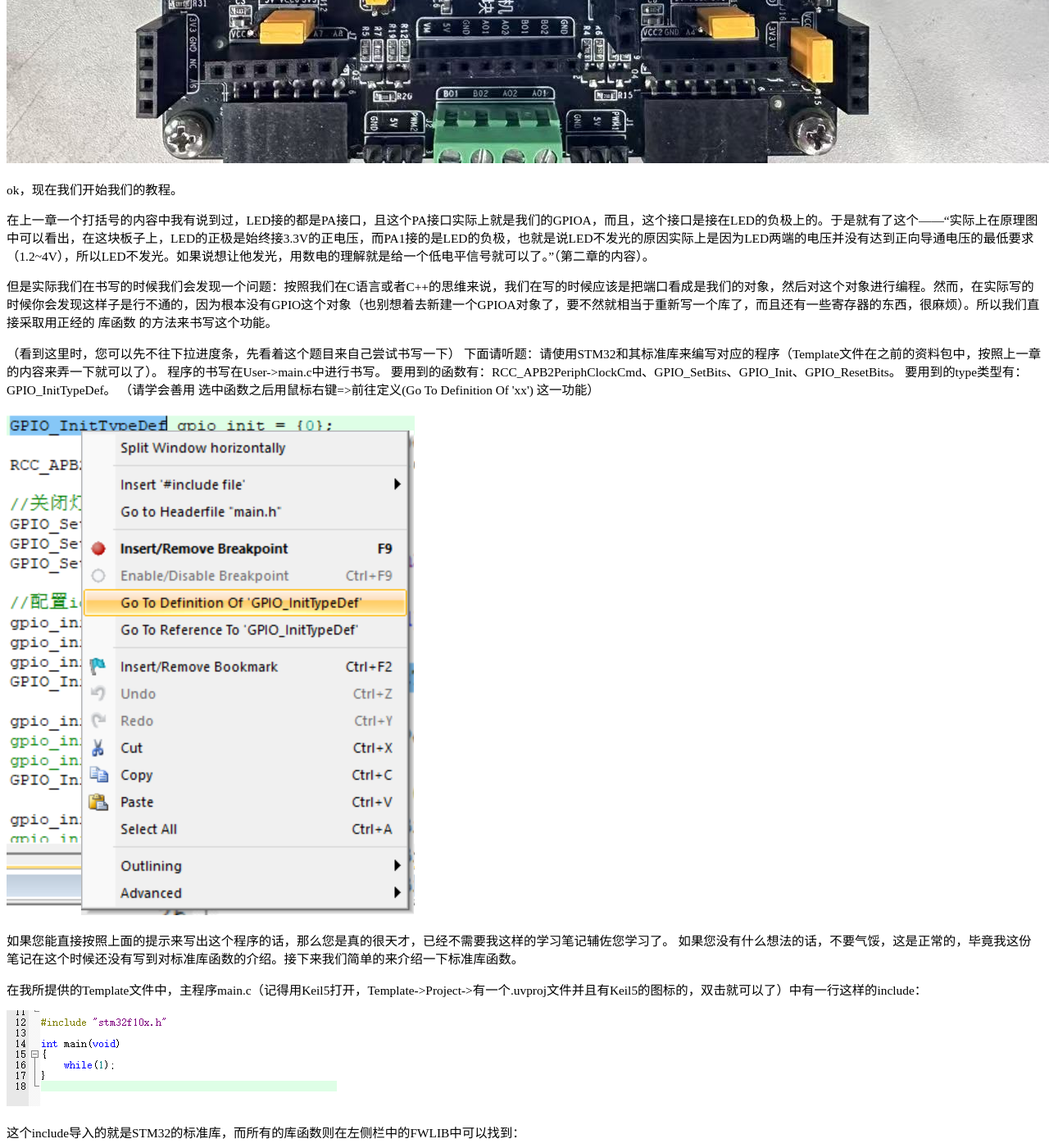
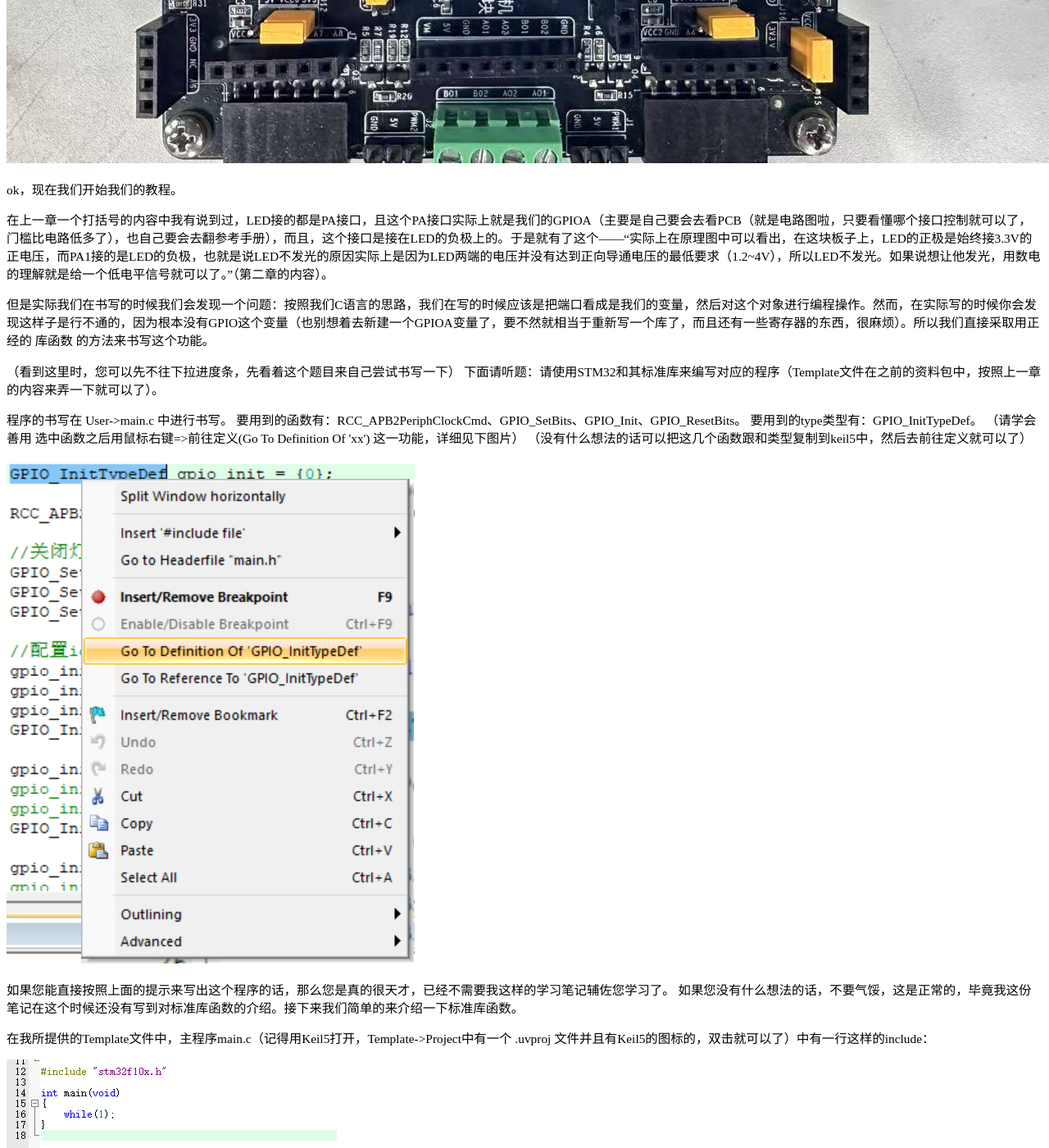
Before and after one commit to NBUComputerRepairClub/nbu-icicles, an MkDocs documentation site: the page built from docs/课外拓展学习/单片机相关/野火_STM32F103C8T6/Chapter3.md, in a window 1280 px wide and 1400 px high, scrolled down 17813 px. Shown: the whole window at 82% size. Built offline with MkDocs 1.6.1 and Material for MkDocs 9.7.7, drawn with Linux system fonts in a browser that asks for light colours; comment, search, counter and statistics services are not loaded; some of the changed text lies outside the part shown.

Commit message:
docs: 补充了C8T6单片机的内容，并修复了部分bug

````diff
--- a/docs/课外拓展学习/单片机相关/野火_STM32F103C8T6/Chapter3.md
+++ b/docs/课外拓展学习/单片机相关/野火_STM32F103C8T6/Chapter3.md
@@ -8,23 +8,25 @@
 
 ok，现在我们开始我们的教程。
 
-在上一章一个打括号的内容中我有说到过，LED接的都是PA接口，且这个PA接口实际上就是我们的GPIOA，而且，这个接口是接在LED的负极上的。于是就有了这个——“实际上在原理图中可以看出，在这块板子上，LED的正极是始终接3.3V的正电压，而PA1接的是LED的负极，也就是说LED不发光的原因实际上是因为LED两端的电压并没有达到正向导通电压的最低要求（1.2~4V），所以LED不发光。如果说想让他发光，用数电的理解就是给一个低电平信号就可以了。”（第二章的内容）。
+在上一章一个打括号的内容中我有说到过，LED接的都是PA接口，且这个PA接口实际上就是我们的GPIOA（主要是自己要会去看PCB（就是电路图啦，只要看懂哪个接口控制就可以了，门槛比电路低多了），也自己要会去翻参考手册），而且，这个接口是接在LED的负极上的。于是就有了这个——“实际上在原理图中可以看出，在这块板子上，LED的正极是始终接3.3V的正电压，而PA1接的是LED的负极，也就是说LED不发光的原因实际上是因为LED两端的电压并没有达到正向导通电压的最低要求（1.2~4V），所以LED不发光。如果说想让他发光，用数电的理解就是给一个低电平信号就可以了。”（第二章的内容）。
 
-但是实际我们在书写的时候我们会发现一个问题：按照我们在C语言或者C++的思维来说，我们在写的时候应该是把端口看成是我们的对象，然后对这个对象进行编程。然而，在实际写的时候你会发现这样子是行不通的，因为根本没有GPIO这个对象（也别想着去新建一个GPIOA对象了，要不然就相当于重新写一个库了，而且还有一些寄存器的东西，很麻烦）。所以我们直接采取用正经的 库函数 的方法来书写这个功能。
+但是实际我们在书写的时候我们会发现一个问题：按照我们C语言的思路，我们在写的时候应该是把端口看成是我们的变量，然后对这个对象进行编程操作。然而，在实际写的时候你会发现这样子是行不通的，因为根本没有GPIO这个变量（也别想着去新建一个GPIOA变量了，要不然就相当于重新写一个库了，而且还有一些寄存器的东西，很麻烦）。所以我们直接采取用正经的 库函数 的方法来书写这个功能。
 
 （看到这里时，您可以先不往下拉进度条，先看着这个题目来自己尝试书写一下）
 下面请听题：请使用STM32和其标准库来编写对应的程序（Template文件在之前的资料包中，按照上一章的内容来弄一下就可以了）。
-程序的书写在User->main.c中进行书写。
+
+程序的书写在 User->main.c 中进行书写。
 要用到的函数有：RCC_APB2PeriphClockCmd、GPIO_SetBits、GPIO_Init、GPIO_ResetBits。
 要用到的type类型有：GPIO_InitTypeDef。
-（请学会善用 选中函数之后用鼠标右键=>前往定义(Go To Definition Of 'xx') 这一功能）
+（请学会善用 选中函数之后用鼠标右键=>前往定义(Go To Definition Of 'xx') 这一功能，详细见下图片）
+（没有什么想法的话可以把这几个函数跟和类型复制到keil5中，然后去前往定义就可以了）
 
 ![前往定义](./相关图片/3-2%20前往定义.png#pic_center)
 
 如果您能直接按照上面的提示来写出这个程序的话，那么您是真的很天才，已经不需要我这样的学习笔记辅佐您学习了。
 如果您没有什么想法的话，不要气馁，这是正常的，毕竟我这份笔记在这个时候还没有写到对标准库函数的介绍。接下来我们简单的来介绍一下标准库函数。
 
-在我所提供的Template文件中，主程序main.c（记得用Keil5打开，Template->Project->有一个.uvproj文件并且有Keil5的图标的，双击就可以了）中有一行这样的include：
+在我所提供的Template文件中，主程序main.c（记得用Keil5打开，Template->Project中有一个 .uvproj 文件并且有Keil5的图标的，双击就可以了）中有一行这样的include：
 
 ![include](./相关图片/3-3%20include.png#pic_center)
 
@@ -131,4 +133,4 @@ void LED_OFF(GPIO_TypeDef* GPIOx, uint16_t GPIO_Pin)
 
 ```
 
-（这个代码看上去还是很冗杂的，有没有其他的办法可以让我们把这个代码给简化呢？）
+（这个代码看上去还是很冗杂的，有没有其他的办法可以让我们把这个代码给简化呢？或者，更精确一点——把这个 main 函数给简化呢？）
````
Also changed, not shown: other parts of docs/课外拓展学习/单片机相关/野火_STM32F103C8T6/Chapter3.md (+3 -3 lines), docs/课外拓展学习/单片机相关/index.md (+3 -3 lines), docs/课外拓展学习/单片机相关/野火_STM32F103C8T6/Chapter1.md (+8 -4 lines), docs/课外拓展学习/单片机相关/野火_STM32F103C8T6/Chapter2.md (+1 -4 lines), docs/课外拓展学习/单片机相关/野火_STM32F103C8T6/index.md (+6 -0 lines).
